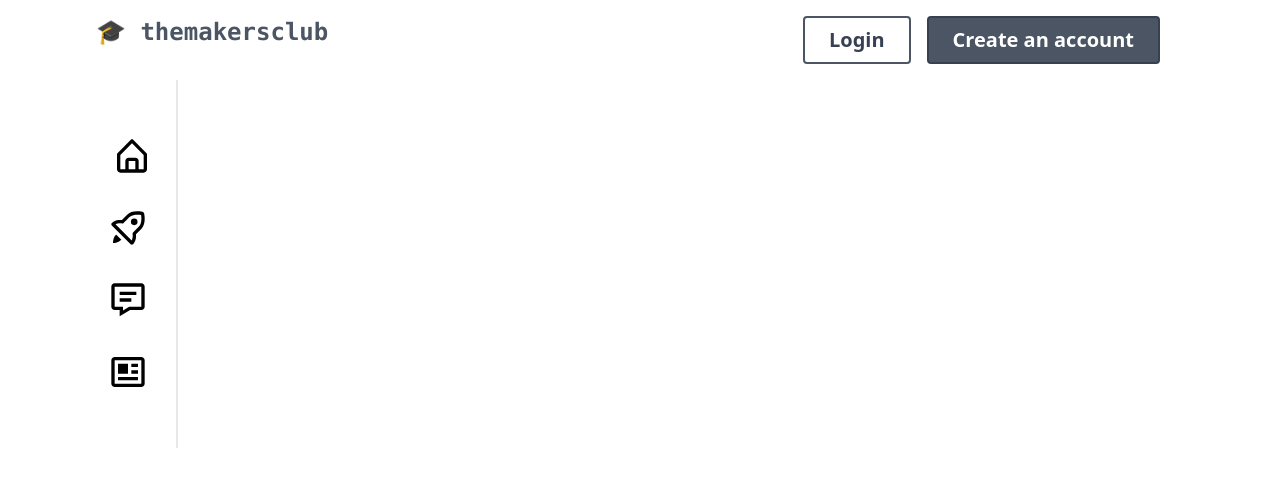
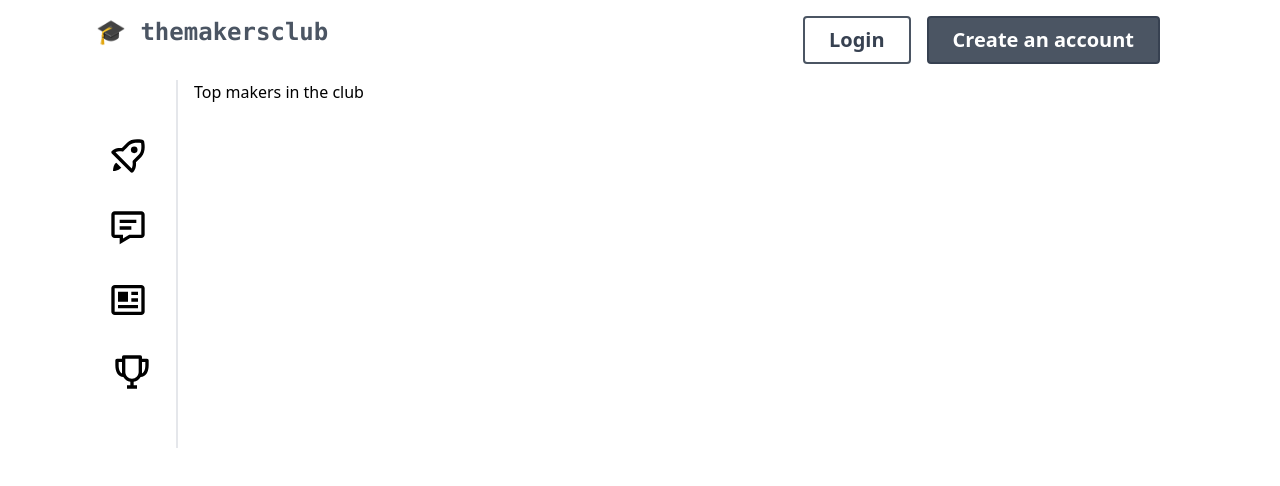
Before and after one commit to rutikwankhade/themakersclub, a React (Create React App) app: page /leaderboard in a window 1280 px wide. Shown: the top 486 px of the page. Built offline with nearby package versions, Linux system fonts and the light colour scheme; no server answers; what @tailwindcss/typography would draw is missing.

Commit message:
add new route for leaderboard

```diff
--- a/src/App.js
+++ b/src/App.js
@@ -11,6 +11,8 @@ import Login from './pages/Login';
 import Feedback from './pages/Feedback';
 import Resources from './pages/Resources';
 import Discussions from './pages/Discussions';
+import LeaderBoard from './pages/LeaderBoard';
+
 import PostNewDiscussion from './pages/PostNewDiscussion';
 import DiscussPost from './pages/DiscussPost';
 import ShowcasePost from './pages/ShowcasePost';
@@ -63,6 +65,8 @@ const App = () => {
               <Route exact path="/showcase-feedback" component={Feedback} />
               <Route exact path="/discussions" component={Discussions} />
               <Route exact path="/resources" component={Resources} />
+              <Route exact path="/leaderboard" component={LeaderBoard} />
+
 
               <PrivateRoute exact path="/post-discussion" component={PostNewDiscussion} />
               <Route exact path="/discussions/:id" component={DiscussPost} />
--- a/src/components/Sidebar.js
+++ b/src/components/Sidebar.js
@@ -1,7 +1,7 @@
 import React from 'react';
 import { NavLink } from 'react-router-dom'
 
-import homeIcon from '../assets/icons/home.svg'
+import trophyIcon from '../assets/icons/trophy.svg'
 import rocketIcon from '../assets/icons/rocket.svg'
 import discussIcon from '../assets/icons/discuss.svg'
 import resourceIcon from '../assets/icons/resource.svg'
@@ -10,9 +10,7 @@ const Sidebar = () => {
     return (
         <div className="md:sticky md:top-10 fixed inset-x-0 bottom-0 justify-center z-20 bg-white rounded-xl mx-2 md:w-20 flex md:flex-col flex-row md:py-10 ">
 
-            <NavLink to="/" className="pl-2" >
-                <img src={homeIcon} alt="Home" className="w-14 h-14 m-2  p-2 rounded" />
-            </NavLink>
+
 
             <NavLink to="/showcase-feedback" className="pl-1" activeClassName="bg-purple-100 rounded" >
                 <img src={rocketIcon} alt="Home" className="w-14 h-14 m-2  p-2 rounded" />
@@ -26,6 +24,10 @@ const Sidebar = () => {
                 <img src={resourceIcon} alt="Home" className="w-14 h-14 m-2  p-2 rounded" />
             </NavLink>
 
+            <NavLink to="/leaderboard" className="pl-2" >
+                <img src={trophyIcon} alt="Home" className="w-14 h-14 m-2  p-2 rounded" />
+            </NavLink>
+
         </div>
     );
 }
--- /dev/null
+++ b/src/pages/LeaderBoard.js
@@ -0,0 +1,11 @@
+import React from 'react';
+const LeaderBoard = () => {
+    return (
+        <div>
+            Top makers in the club
+
+        </div>
+     );
+}
+
+export default LeaderBoard;
```
Also changed, not shown: src/assets/icons/trophy.svg (added).
